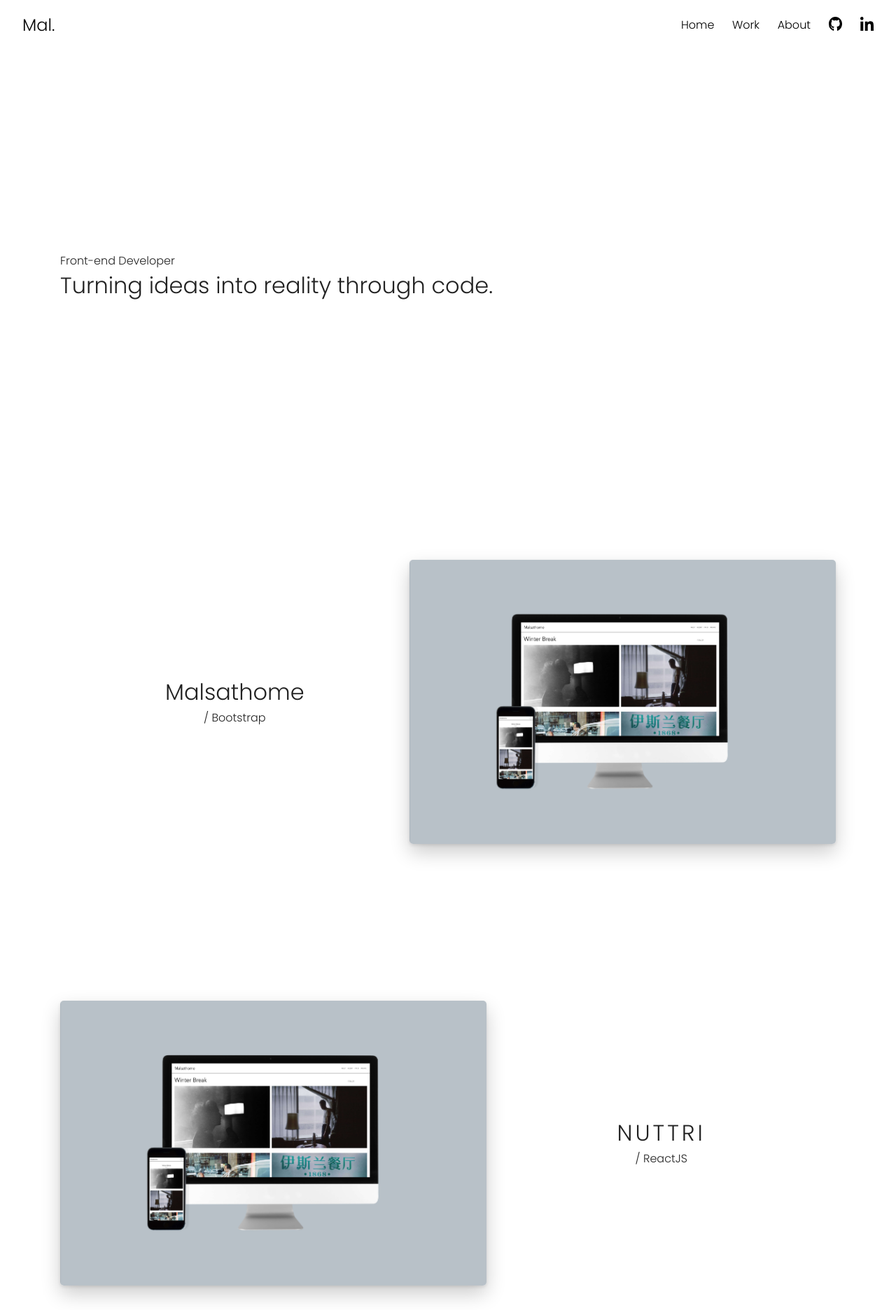
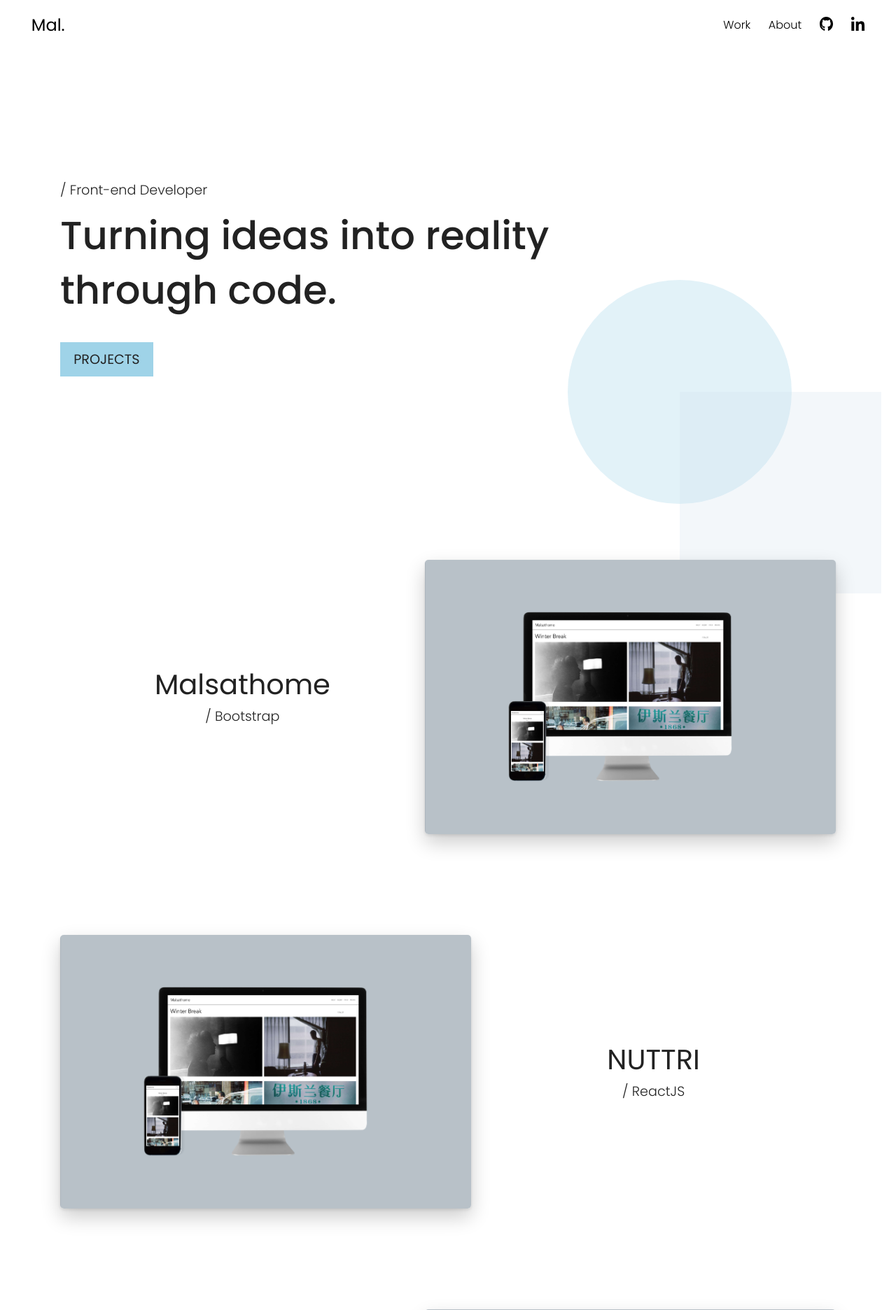
Before and after one commit to MalcolmTann/Portfolio-Build, a PHP site: page / in a window 1280 px wide. Shown: the top 1872 px of the page at 70% size. Run offline with PHP 8.4, Linux system fonts and the light colour scheme.

Commit message:
structural

```diff
--- a/partials/bio.php
+++ b/partials/bio.php
@@ -4,7 +4,7 @@
     </div>
     <div class="is-flex col-2">
         <p>Curiosity drives me to be a proactive and passionate learner, always seeking to acquire new skills, further my experiences, and learn new ways to creatively problem-solve. I love taking on new challenges in pursuit of continuous growth.</p>
-        <p>During my free time, I enjoy film-photography, sports and nights out with friends. My goal is to work as a full-time front-end developer in Vancouver where I can make a positive impact and grow both as an individual and industry professional.</p>
+        <p>During my free time, I enjoy film-photography, sports and going on hikes with friends. My goal is to work as a full-time front-end developer in Vancouver where I can make an immediate impact and grow both as an individual and industry professional.</p>
         <button class="btn">View Resume</button>
     </div>
     <div class="background"></div>
--- a/partials/footer.php
+++ b/partials/footer.php
@@ -1,4 +1,5 @@
 <footer>
+    <div class="container">
         <div class="is-flex">
             <a href="#" title="Email">
                 <img src="images/email.svg" alt="Email">
@@ -11,6 +12,7 @@
             </a>
         </div>
         <p>Built by Malcolm Tan</p>
+    </div>
 </footer>
 <script src="https://cdnjs.cloudflare.com/ajax/libs/jquery/3.5.1/jquery.min.js"></script>
 <script src="scripts/main.js"></script>
--- a/partials/header.php
+++ b/partials/header.php
@@ -1,13 +1,13 @@
 <header>
+    <div class="container">
         <a href="index.php" title="Home"><h2>Mal.</h2></a>
         <button class="gn-trig">
             <div class="burger"></div>
         </button>
         <nav class="gn">
             <ul class="gn-items">
-            <li><a href="index.php" title="Home">Home</a></li>
-            <li><a href="work.php" title="Work">Work</a></li>
-            <li><a href="work.php" title="Work">About</a></li>
+                <li><a href="..." title="Work">Work</a></li>
+                <li><a href="..." title="About">About</a></li>
                 <div class="is-flex">
                     <li>
                         <a href="#" title="Email">
@@ -27,4 +27,5 @@
                 </div>
             </ul>
         </nav>
+    </div>
 </header>
--- a/partials/intro.php
+++ b/partials/intro.php
@@ -1,4 +1,6 @@
 <section class="intro">
-    <h1>Turning ideas into reality through <span>code.</span></h1>
-    <p>Front-end Developer</p>
+    <p>/ Front-end Developer</p>
+    <h1>Turning ideas into reality through code.</h1>
+    <button class="btn">projects</button>
+    <div class="shape"></div>
 </section>
--- a/partials/projects.php
+++ b/partials/projects.php
@@ -28,8 +28,8 @@
             </a>
         </div>
         <div class="col-2">
-            <div class="title">Stopwatch</div>
-            <div class="desc">/ JavaScript</div>
+            <div class="title">Note App</div>
+            <div class="desc">/ PHP</div>
         </div>
     </div>
 </section>
--- a/styles/style.css
+++ b/styles/style.css
@@ -8,10 +8,9 @@ body {
     font-family: 'Poppins';
 }
 
-/* header footer {
-    margin-right: auto;
-    margin-left: auto;
-} */
+main {
+    overflow-x: hidden;
+}
 
 .intro, .projects, .bio {
     max-width: 300px;
@@ -38,13 +37,19 @@ img {
     cursor: pointer;
 }
 
+.container {
+    max-width: 1320px;
+    margin: 0 auto;
+    display: flex;
+}
+
 /*
 |------------------------------------------
 |  Typography
 |------------------------------------------
 */
 h1 {
-    font-weight: 300;
+    font-weight: 500;
 }
 
 a {
@@ -60,6 +65,12 @@ p {
 .btn {
     font-family: 'Poppins';
     cursor: pointer;
+    background: none;
+    border: none;
+    background-color: #9fd3e8;
+    fill: #4381b4;
+    width: fit-content;
+    padding: 0.5em 1em;
 }
 
 /*
@@ -69,7 +80,6 @@ p {
 */
 header {
     padding: 1em;
-    display: flex;
     position: fixed;
     top: 0;
     left: 0;
@@ -83,7 +93,7 @@ header {
 
 header h2 {
     font-size: 1.5rem;
-    font-weight: 300;
+    font-weight: 400;
     color: #000;
 }
 
@@ -123,7 +133,7 @@ header h2 {
     justify-content: space-evenly;
     align-items: center;
     overflow-x: hidden;
-    background-color: #dddddd;
+    background-color: #9fd3e8;
 }
 
 .gn a {
@@ -199,13 +209,45 @@ header h2 {
 */
 .intro {
     min-height: 100vh;
-    flex-direction: column-reverse;
+    position: relative;
+    gap: 1em;
 }
 
 .intro h1 {
-    font-size: 1.7rem;
-    line-height: 1.7;
-    position: relative;
+    font-size: 2rem;
+    line-height: 1.4;
+}
+
+.intro .btn {
+    margin-top: 1em;
+    text-transform: uppercase;
+}
+
+.intro .shape {
+    content: '';
+    display: block;
+    position: absolute;
+    height: 8em;
+    width: 8em;
+    border-radius: 50%;
+    top: 75%;
+    left: 40%;
+    background-color: #9fd3e8;
+    opacity: 0.3;
+    z-index: -1;
+}
+
+.intro .shape:after {
+    content: '';
+    display: block;
+    position: absolute;
+    height: 8em;
+    width: 8em;
+    top: 50%;
+    left: 50%;
+    background-color: #4381b4;
+    z-index: -1;
+    opacity: 0.2;
 }
 
 /*
@@ -232,8 +274,8 @@ header h2 {
 }
 
 .projects .col-2 .title {
-    font-size: 1.5rem;
-    font-weight: 300;
+    font-size: 2rem;
+    font-weight: 400;
     margin-bottom: 0.4em;
 }
 
@@ -285,22 +327,12 @@ header h2 {
     left: 35%;
 }
 
-.bio .btn {
-    background: none;
-    border: none;
-    border-bottom: 0.5px solid #b5b5b5;
-    width: fit-content;
-    padding: 0;
-    position: relative;
-}
-
 /*
 |------------------------------------------
 |  Footer
 |------------------------------------------
 */
-footer {
-    display: flex;
+footer .container {
     min-height: 4em;
     justify-content: space-between;
     flex-direction: column;
@@ -325,11 +357,26 @@ footer p {
 @media only screen and (min-width: 320px) {
 
     .intro, .projects, .bio {
-        max-width: 330px;
+        max-width: 400px;
     }
 
     .intro h1 {
         font-size: 2rem;
+    }
+}
+
+@media only screen and (min-width: 450px) {
+
+    .intro .shape {
+        height: 12em;
+        width: 12em;
+        top: 70%;
+        left: 50%;
+    }
+
+    .intro .shape:after {
+        height: 10em;
+        width: 10em;
     }
 }
 
@@ -341,6 +388,27 @@ footer p {
 
     .intro, .projects, .bio {
         max-width: 540px;
+    }
+
+    .intro h1 {
+        font-size: 2.5rem;
+    }
+
+    .intro .shape {
+        height: 14em;
+        width: 14em;
+        top: 62%;
+    }
+
+    .intro .shape:after {
+        height: 12em;
+        width: 12em;
+    }
+
+    .intro img {
+        margin-bottom: 2em;
+        display: block;
+        width: 60%;
     }
 
     .projects  {
@@ -385,10 +453,9 @@ footer p {
         width: 20%;
     }
 
-    footer {
+    footer .container {
         flex-direction: row-reverse;
         align-items: flex-end;
-        justify-content: space-between;
         padding: 1em 2em;
     }
 
@@ -403,13 +470,14 @@ footer p {
         padding: 1em 2.5em;
     }
 
-    .intro, .projects, .bio {
-        max-width: 720px;
+    .container {
+        align-items: center;
     }
 
     .gn {
         display: block;
         position: static;
+        margin-left: auto;
     }
 
     .gn-trig {
@@ -445,6 +513,27 @@ footer p {
         display: none;
     }
 
+    .intro, .projects, .bio {
+        max-width: 720px;
+    }
+
+    .intro h1 {
+        font-size: 3rem;
+        max-width: 800px;
+    }
+
+    .intro .shape {
+        height: 16em;
+        width: 16em;
+        top: 55%;
+        left: 60%;
+    }
+
+    .intro .shape:after {
+        height: 14em;
+        width: 14em;
+    }
+
     .projects {
         justify-content: space-evenly;
         gap: 9em;
@@ -461,13 +550,9 @@ footer p {
         flex-direction: row;
     }
 
-    .projects .artifact:nth-of-type(2) .col-2 .title {
-        letter-spacing: 4px;
-    }
-
     .projects .artifact .col-1 {
-        flex-basis: 55%;
-        max-width: 55%;
+        flex-basis: 53%;
+        max-width: 53%;
         text-align: left;
     }
 
@@ -476,14 +561,14 @@ footer p {
     }
 
     .projects .artifact .col-2 {
-        flex-basis: 45%;
-        max-width: 45%;
+        flex-basis: 47%;
+        max-width: 47%;
         margin-top: 0;
         padding: 0;
     }
 
     .projects .artifact .col-2 .title {
-        font-size: 2rem;
+        font-size: 2.5rem;
     }
 
     .bio {
@@ -493,7 +578,6 @@ footer p {
     .bio img {
         width: 50%;
     }
-
 }
 
 @media only screen and (min-width: 992px) {
@@ -506,8 +590,22 @@ footer p {
         max-width: 960px;
     }
 
+    .intro h1 {
+        font-size: 3.5rem;
+    }
+
+    .intro .shape {
+        height: 18em;
+        width: 18em;
+    }
+
+    .intro .shape:after {
+        height: 16em;
+        width: 16em;
+    }
+
     .bio {
-        height: 80vh;
+        height: 90vh;
         flex-direction: row;
         align-items: center;
         margin-top: 0;
@@ -517,7 +615,7 @@ footer p {
 
     .bio .col-1 {
         flex-basis: 50%;
-        max-width: 55%;
+        max-width: 50%;
         text-align: center;
     }
 
@@ -528,49 +626,106 @@ footer p {
     .bio .col-2 {
         flex-basis: 40%;
         max-width: 40%;
-
     }
 
     .bio p:nth-child(1)::before {
         display: none;
     }
 
-    /* .bio .col-1 {
-        text-align: right;
-    }
-
-    .bio .col-2 {
-        flex-basis: 40%;
-        max-width: 40%;
-    }
-
-    .bio p:nth-last-of-type(1) {
-        margin: 2em 0;
-    } */
-
-    footer {
-        padding: 1em 4em;
-    }
-
 }
 
 @media only screen and (min-width: 1200px) {
+
+    header {
+        padding: 1em 2.8em;
+    }
 
     .intro, .projects, .bio {
         max-width: 1140px;
     }
 
-    .projects .artifact {
-        margin-bottom: 5em;
+    .intro p {
+        font-size: 1.2rem;
     }
 
-    .bio .col-1 {
-        text-align: center;
+    .intro .btn {
+        font-size: 1.2rem;
     }
 
-    .bio .col-2 {
-        flex-basis: 40%;
-        max-width: 40%;
+    .intro .shape {
+        height: 20em;
+        width: 20em;
+        top: 50%;
+        left: 65%;
+    }
+
+    .intro .shape:after {
+        height: 18em;
+        width: 18em;
+    }
+
+    .projects {
+        gap: 9em;
+    }
+
+    .projects .artifact .col-2 .title {
+        font-size: 2.5rem;
+    }
+
+    .projects .artifact .col-2 .desc {
+        font-size: 1.2rem;
+    }
+
+    .bio img {
+        width: 70%;
+    }
+
+    footer .container {
+        padding: 1em 3em;
+    }
+}
+
+@media only screen and (min-width: 1440px) {
+
+    p {
+        font-size: 1.2rem;
+    }
+
+    .btn {
+        font-size: 1.2rem;
+    }
+
+    .intro, .projects, .bio {
+        max-width: 1320px;
+    }
+
+    .intro h1 {
+        font-size: 4rem;
+    }
+
+    .intro p {
+        font-size: 1.5rem;
+    }
+
+    .intro .btn {
+        margin-top: 2em;
+        font-size: 1.5rem;
+    }
+
+    .intro .shape {
+        height: 22em;
+        width: 22em;
+        top: 45%;
+        left: 70%;
+    }
+
+    .intro .shape:after {
+        height: 20em;
+        width: 20em;
+    }
+
+    .projects .artifact .col-2 .title {
+        font-size: 3rem;
     }
 
 }
```
Also changed, not shown: images/banner.svg (added). Lines whose indentation alone changed are shown as unchanged.
